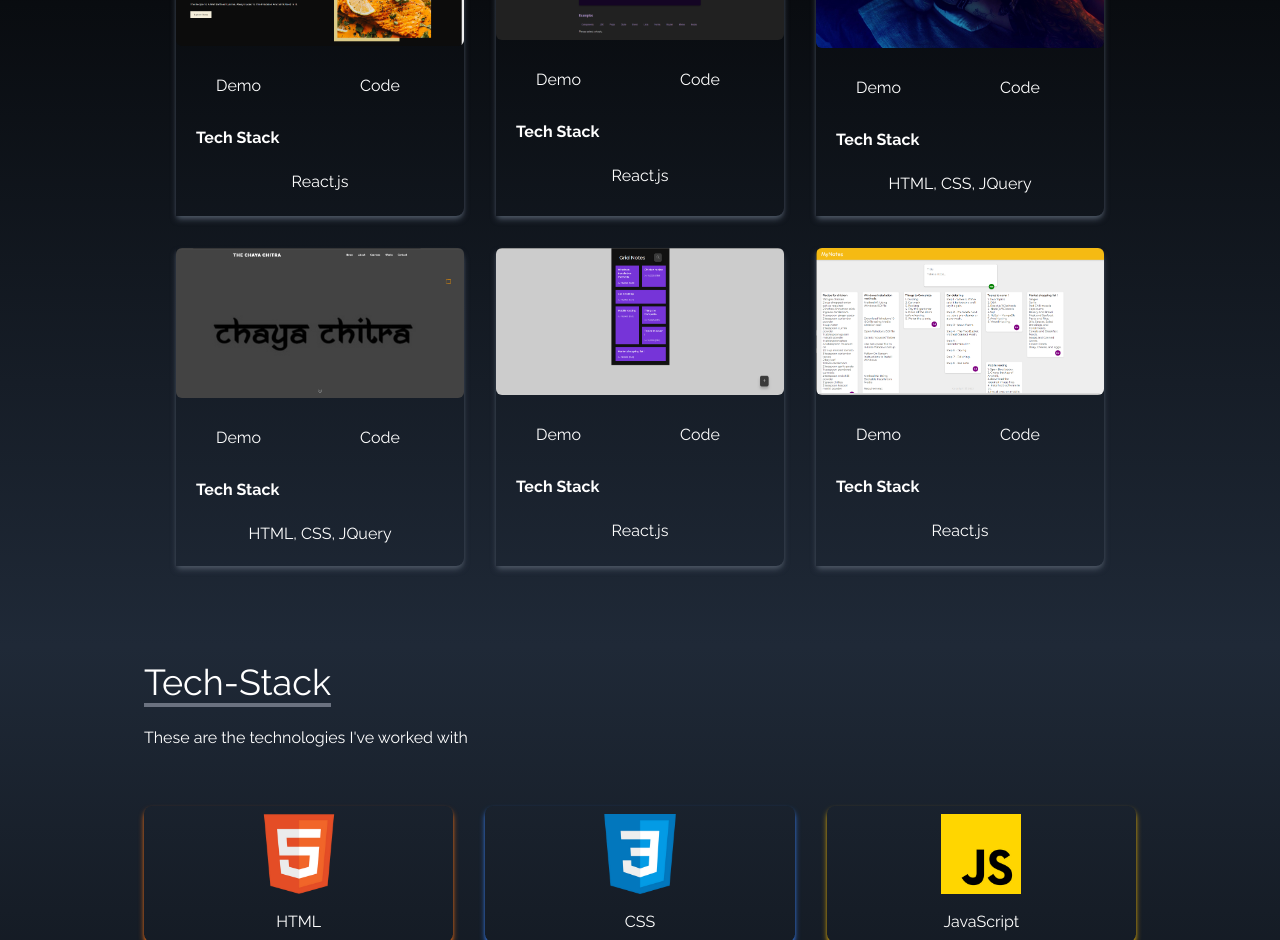
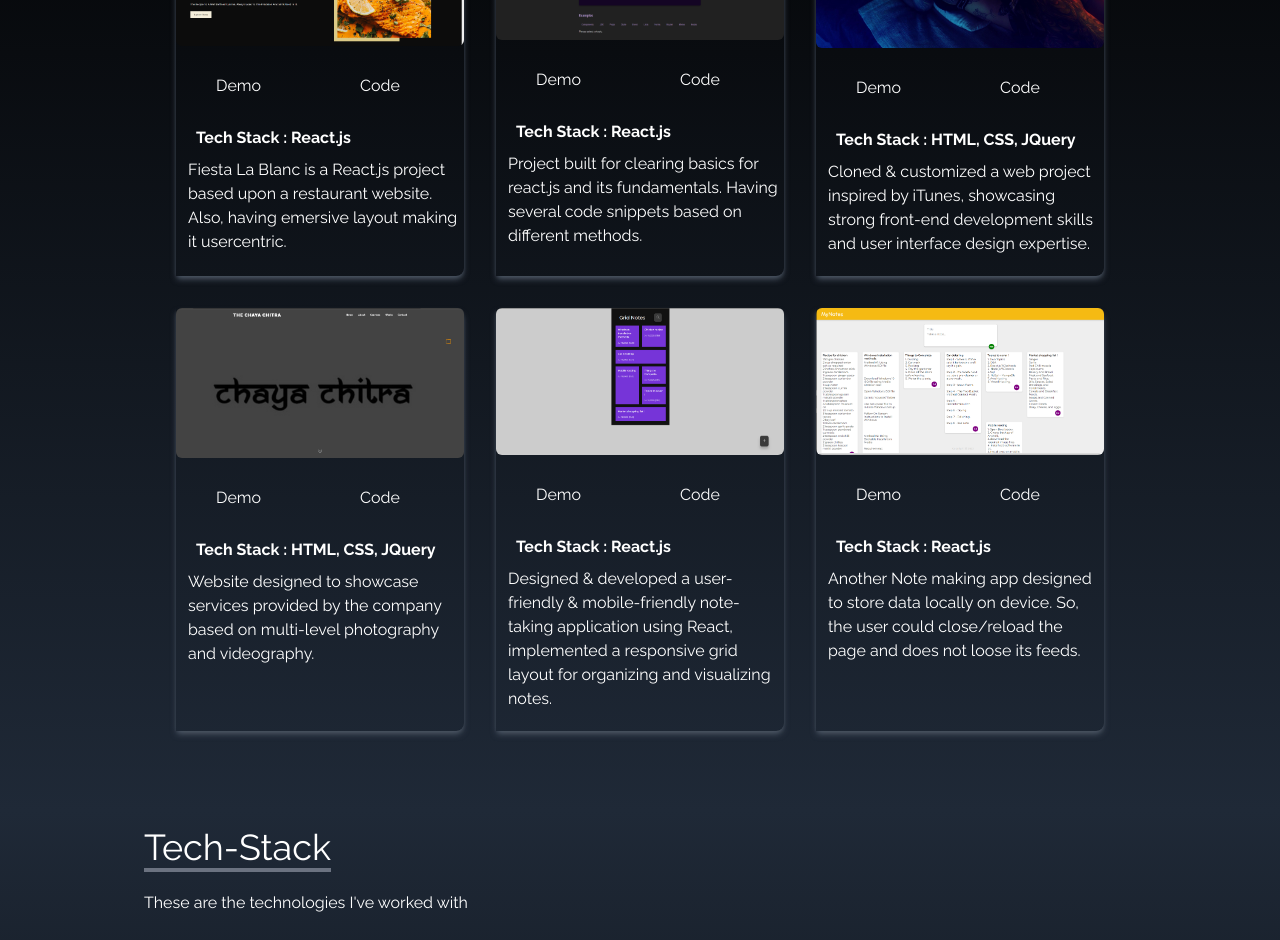
Before and after one commit to Vargos98/personal-portfolio, a React (Create React App) app: page / in a window 1280 px wide. Shown: the part 1860-2800 px from the top of the page. Built offline with nearby package versions, Linux system fonts and the light colour scheme.

Commit message:
Added description section in portfolio.jsx

```diff
--- a/src/components/Experience.jsx
+++ b/src/components/Experience.jsx
@@ -60,12 +60,12 @@ const Experience = () => {
       title: "MongoDB",
       style: "shadow-green-700",
     },
-    {
-      id: 8,
-      src: Next,
-      title: "Next js",
-      style: "shadow-yellow-400",
-    },
+    // {
+    //   id: 8,
+    //   src: Next,
+    //   title: "Next js",
+    //   style: "shadow-yellow-400",
+    // },
 
     {
       id: 9,
--- a/src/components/Portfolio.jsx
+++ b/src/components/Portfolio.jsx
@@ -29,8 +29,9 @@ const Portfolio = () => {
                             <a href="https://github.com/Vargos98/restaurant-react-app" className='w-1/2 px-6 py-3 m-4 duration-200 hover:scale-105'>Code</a>
 
                         </div>
-                        <p className='text-md bold inline ml-5 mt-5 mb-5 font-bold'>Tech Stack </p>
-                        <p className='mt-5 mb-5 flex items-center justify-center '> React.js</p>
+                        <p className='text-md bold inline ml-5 mt-5 mb-5 font-bold'>Tech Stack : React.js</p>
+
+                        <p className='mt-2 mb-5 ml-3 flex items-start fs-2 '>Fiesta La Blanc is a React.js project based upon a restaurant website. Also, having emersive layout making it usercentric.</p>
                     </div>
                     <div className='shadow-md shadow-gray-600 rounded-r-lg duration-200 hover:scale-110'>
                         <img src={reactEssentials} alt="" className='rounded-md duration-200 hover:scale-105' />
@@ -38,8 +39,9 @@ const Portfolio = () => {
                             <a href="https://react-essentials-rosy.vercel.app/" className='w-1/2 px-6 py-3 m-4 duration-200 hover:scale-105'>Demo</a>
                             <a href="https://github.com/Vargos98/react-essentials" className='w-1/2 px-6 py-3 m-4 duration-200 hover:scale-105'>Code</a>
                         </div>
-                        <p className='text-md bold inline ml-5 mt-5 mb-5 font-bold'>Tech Stack </p>
-                        <p className='mt-5 mb-5 flex items-center justify-center '>React.js</p>
+                        <p className='text-md bold inline ml-5 mt-5 mb-5 font-bold'>Tech Stack : React.js</p>
+                        <p className='mt-2 mb-5 ml-3 flex items-start fs-2 '>Project built for clearing basics for react.js and its fundamentals. Having several code snippets based on different methods.</p>
+
                     </div>
 
                     <div className='shadow-md shadow-gray-600 rounded-r-lg duration-200 hover:scale-110'>
@@ -48,8 +50,9 @@ const Portfolio = () => {
                             <a href="https://itunes-clone.vercel.app/" className='w-1/2 px-6 py-3 m-4 duration-200 hover:scale-105'>Demo</a>
                             <a href="https://github.com/Vargos98/Itunes-clone" className='w-1/2 px-6 py-3 m-4 duration-200 hover:scale-105'>Code</a>
                         </div>
-                        <p className='text-md bold inline ml-5 mt-5 mb-5 font-bold'>Tech Stack </p>
-                        <p className='mt-5 mb-5 flex items-center justify-center'> HTML, CSS, JQuery</p>
+                        <p className='text-md bold inline ml-5 mt-5 mb-5 font-bold'>Tech Stack : HTML, CSS, JQuery</p>
+                        <p className='mt-2 mb-5 ml-3 flex items-start fs-2 '> Cloned & customized a web project inspired by iTunes, showcasing strong front-end development skills and user interface design expertise.</p>
+
                     </div>
 
                     <div className='shadow-md shadow-gray-600 rounded-r-lg duration-200 hover:scale-110'>
@@ -58,8 +61,8 @@ const Portfolio = () => {
                             <a href="https://the-chaya-chitra.vercel.app/" className='w-1/2 px-6 py-3 m-4 duration-200 hover:scale-105'>Demo</a>
                             <a href="https://github.com/Vargos98/The-Chaya-Chitra" className='w-1/2 px-6 py-3 m-4 duration-200 hover:scale-105'>Code</a>
                         </div>
-                        <p className='text-md bold inline ml-5 mt-5 mb-5 font-bold'>Tech Stack </p>
-                        <p className='mt-5 mb-5 flex items-center justify-center'> HTML, CSS, JQuery</p>
+                        <p className='text-md bold inline ml-5 mt-5 mb-5 font-bold'>Tech Stack : HTML, CSS, JQuery</p>
+                        <p className='mt-2 mb-5 ml-3 flex items-start fs-2 '>Website designed to showcase services provided by the company based on multi-level photography and videography.</p>
                     </div>
 
                     <div className='shadow-md shadow-gray-600 rounded-r-lg duration-200 hover:scale-110'>
@@ -68,8 +71,8 @@ const Portfolio = () => {
                             <a href="https://grid-notes.vercel.app/" className='w-1/2 px-6 py-3 m-4 duration-200 hover:scale-105'>Demo</a>
                             <a href="https://github.com/Vargos98/grid-notes" className='w-1/2 px-6 py-3 m-4 duration-200 hover:scale-105'>Code</a>
                         </div>
-                        <p className='text-md bold inline ml-5 mt-5 mb-5 font-bold'>Tech Stack </p>
-                        <p className='mt-5 mb-5 flex items-center justify-center'> React.js</p>
+                        <p className='text-md bold inline ml-5 mt-5 mb-5 font-bold'>Tech Stack : React.js</p>
+                        <p className='mt-2 mb-5 ml-3 flex items-start fs-2 '>Designed & developed a user-friendly & mobile-friendly note-taking application using React, implemented a responsive grid layout for organizing and visualizing notes.</p>
                     </div>
 
 
@@ -80,8 +83,8 @@ const Portfolio = () => {
                             <a href="https://mynotes98.vercel.app/" className='w-1/2 px-6 py-3 m-4 duration-200 hover:scale-105'>Demo</a>
                             <a href="https://github.com/Vargos98/mynotes98" className='w-1/2 px-6 py-3 m-4 duration-200 hover:scale-105'>Code</a>
                         </div>
-                        <p className='text-md bold inline ml-5 mt-5 mb-5 font-bold'>Tech Stack </p>
-                        <p className='mt-5 mb-5 flex items-center justify-center'> React.js</p>
+                        <p className='text-md bold inline ml-5 mt-5 mb-5 font-bold'>Tech Stack : React.js </p>
+                        <p className='mt-2 mb-5 ml-3 flex items-start fs-2 '>Another Note making app designed to store data locally on device. So, the user could close/reload the page and does not loose its feeds.</p>
                     </div>
                     <span></span>
                     <span></span>
```
